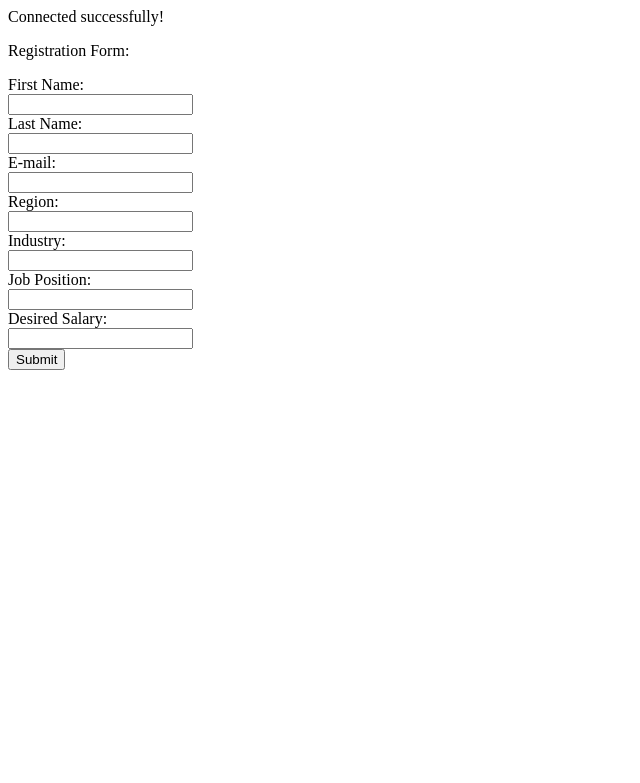
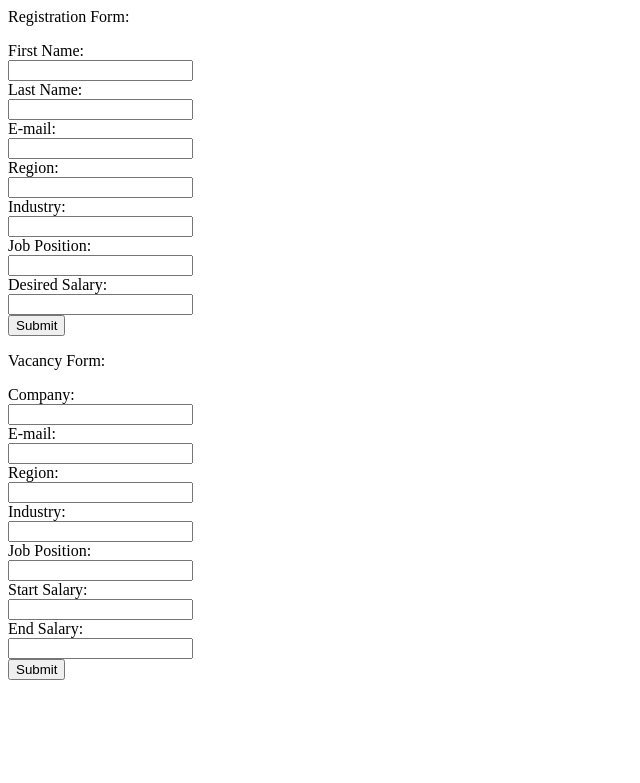
Before and after one commit to RusbachSemStudent/MatchingSystemPHPProject, a PHP site: page / in a window 1280 px wide. Shown: the top 783 px of the page, without its empty margins (0-640 px from the left). Run offline with PHP 8.4, Linux system fonts and the light colour scheme.

Commit message:
Add files via upload

```diff
--- a/index.php
+++ b/index.php
@@ -1,22 +1,6 @@
 <html>
-<?php
-
-$servername = "localhost";
-$username = "root";
-$password = "Admin123!";
-$databasename = "opdrachtdatabase";
-
-$conn = new mysqli($servername, $username, $password, $databasename);
-
-if ($conn->connect_error) {
-    die("Connection failed: " . $conn->connect_error);
-}
-
-echo "Connected successfully!";
-
-?>
 <p>Registration Form:</p>
-<form method="post">
+<form action="validateregistrationform.php" method="post">
     <label for="firstName">First Name: </label><br>
     <input type="text" name="firstName"><br>
     <label for="lastName">Last Name: </label><br>
@@ -34,23 +18,23 @@ echo "Connected successfully!";
     <input type="submit" value="Submit">
 </form>
 
+<p>Vacancy Form:</p>
+<form action="validatevacancyform.php" method="post">
+    <label for="company">Company: </label><br>
+    <input type="text" name="company"><br>
+    <label for="email">E-mail: </label><br>
+    <input type="text" name="email"><br>
+    <label for="region">Region: </label><br>
+    <input type="text" name="region"><br>
+    <label for="industry">Industry: </label><br>
+    <input type="text" name="industry"><br>
+    <label for="jobPosition">Job Position: </label><br>
+    <input type="text" name="jobPosition"><br>
+    <label for="startSalary">Start Salary: </label><br>
+    <input type="number" name="startSalary"><br>
+    <label for="endSalary">End Salary: </label><br>
+    <input type="number" name="endSalary"><br>
+    <input type="submit" value="Submit">
+</form>
+
 </html>
-<?php
-if ($_SERVER['REQUEST_METHOD'] === 'POST') {
-    $requiredFormFields = ["firstName", "lastName", "email", "region", "industry", "jobPosition", "desiredSalary"];
-    foreach ($requiredFormFields as $field) {
-        if (empty($_POST[$field])) {
-            echo "Field $field is not filled in!";
-            return;
-        } else if ($field == "desiredSalary" && !ctype_digit($_POST[$field])) {
-            echo "Field $field is not filled in properly!";
-            return;
-        }
-    }
-    $sql =  "INSERT INTO registrations (firstName, lastName, email, region, industry, jobPosition, desiredSalary) VALUES ('" . $_POST['firstName'] . "', '" . $_POST['lastName'] . "', '" . $_POST['email'] . "', '" . $_POST['region'] . "', '" . $_POST['industry'] . "', '" . $_POST['jobPosition'] . "', " . $_POST['desiredSalary'] . ")";
-    if ($conn->query($sql) === TRUE) {
-        echo "New record created successfully!";
-    } else {
-        echo "Error: " . $sql . "<br>" . $conn->error;
-    }
-}
```
Also changed, not shown: databaseconnection.php (added, +13 -0 lines), validateregistrationform.php (added, +22 -0 lines), validatevacancyform.php (added, +25 -0 lines).
